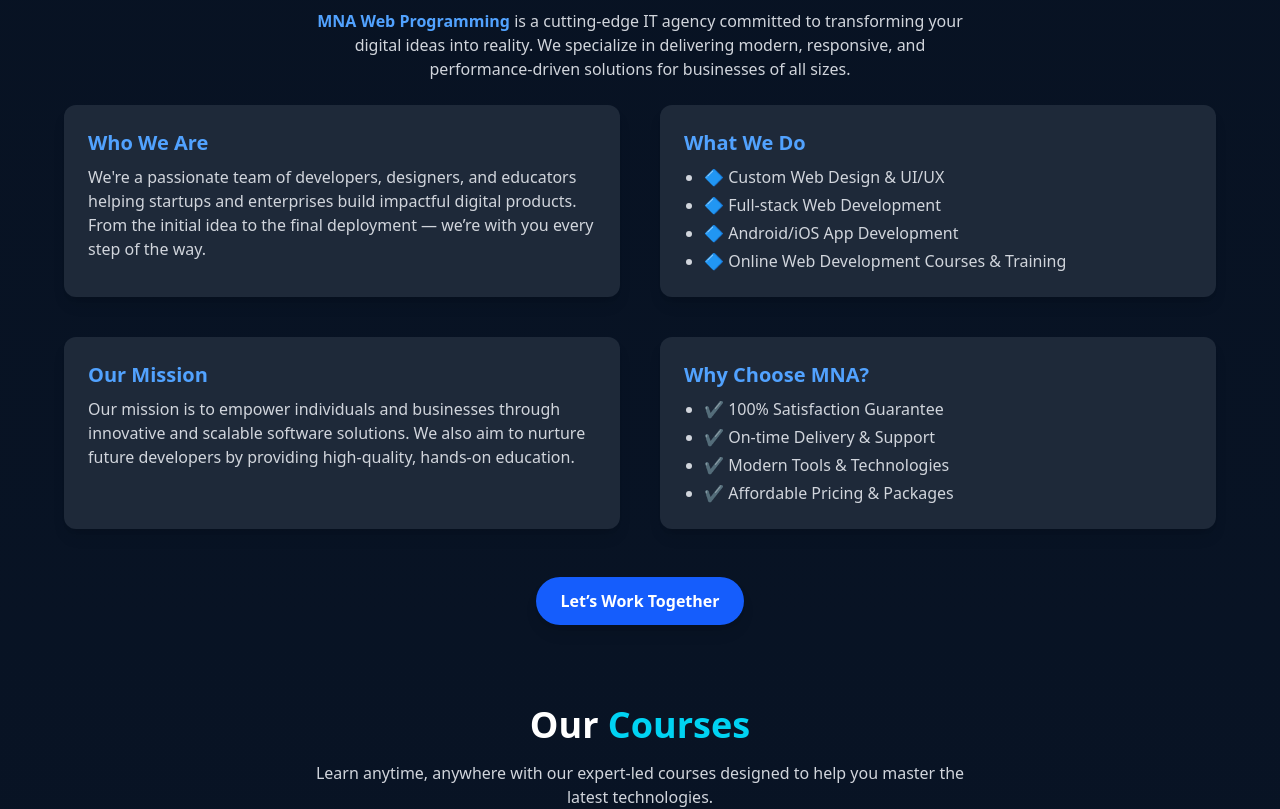
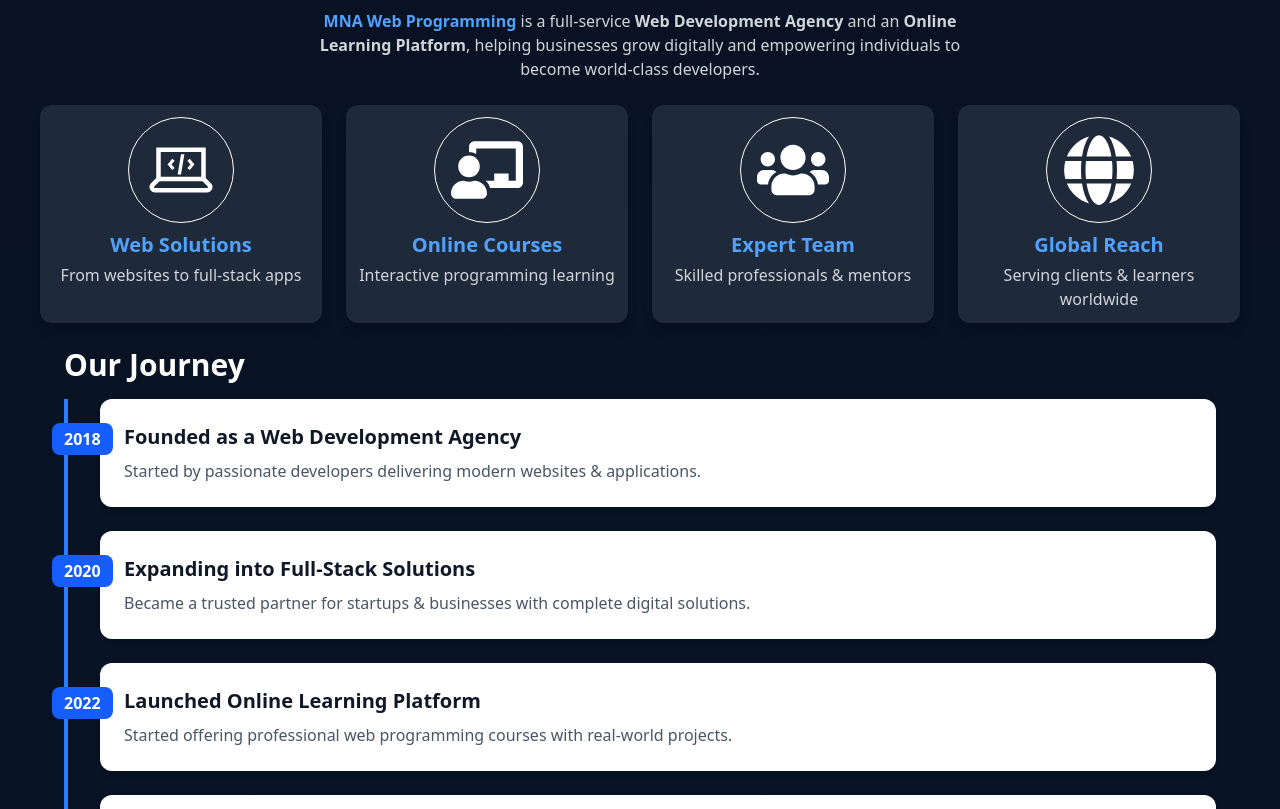
Before and after one commit to nurulazam-dev/mna-web-programming_v1, a Next.js app: page / in a window 1280 px wide. Shown: the part 6500-7309 px from the top of the page. Built offline with nearby package versions, Linux system fonts and the light colour scheme.

Commit message:
about-us component update

```diff
--- a/app/components/AboutUs.tsx
+++ b/app/components/AboutUs.tsx
@@ -1,9 +1,11 @@
 "use client";
 import { motion } from "framer-motion";
+import { FaChalkboardTeacher, FaGlobe, FaUsers } from "react-icons/fa";
+import { LiaLaptopCodeSolid } from "react-icons/lia";
 
 const AboutUs = () => {
   return (
-    <section className="py-10 px-6 md:px-16">
+    <section className="py-10 px-6">
       <motion.h2
         initial={{ opacity: 0, y: -30 }}
         whileInView={{ opacity: 1, y: 0 }}
@@ -22,11 +24,110 @@ const AboutUs = () => {
         className="text-gray-300 max-w-2xl mx-auto mb-6 text-center"
       >
         <span className="font-semibold text-blue-400">MNA Web Programming</span>{" "}
-        is a cutting-edge IT agency committed to transforming your digital ideas
-        into reality. We specialize in delivering modern, responsive, and
-        performance-driven solutions for businesses of all sizes.
+        is a full-service <strong>Web Development Agency</strong> and an{" "}
+        <strong>Online Learning Platform</strong>, helping businesses grow
+        digitally and empowering individuals to become world-class developers.
       </motion.p>
+      {/* Company Values / Stats */}
+      <motion.div
+        initial={{ opacity: 0, scale: 0.9 }}
+        whileInView={{ opacity: 1, scale: 1 }}
+        transition={{ duration: 0.6 }}
+        viewport={{ once: true }}
+        className="grid grid-cols-1 md:grid-cols-2 lg:grid-cols-4 gap-6 text-center px-4"
+      >
+        {[
+          {
+            icon: <LiaLaptopCodeSolid />,
+            title: "Web Solutions",
+            desc: "From websites to full-stack apps",
+          },
+          {
+            icon: <FaChalkboardTeacher />,
+            title: "Online Courses",
+            desc: "Interactive programming learning",
+          },
+          {
+            icon: <FaUsers />,
+            title: "Expert Team",
+            desc: "Skilled professionals & mentors",
+          },
+          {
+            icon: <FaGlobe />,
+            title: "Global Reach",
+            desc: "Serving clients & learners worldwide",
+          },
+        ].map((item, idx) => (
+          <div
+            key={idx}
+            className="bg-gray-800 rounded-xl shadow-lg px-2 py-3 hover:shadow-blue-500/30 hover:scale-[1.02] duration-300 hover:shadow-2xl transition"
+          >
+            <div className="flex justify-center items-center text-white mb-2">
+              <div className="border rounded-full text-7xl p-4">
+                {item.icon}
+              </div>
+            </div>
+            <h3 className="text-xl font-semibold text-blue-400 mb-1">
+              {item.title}
+            </h3>
+            <p className="text-gray-300">{item.desc}</p>
+          </div>
+        ))}
+      </motion.div>
+      {/* Timeline - Story */}
+      <div className="space-y-4 px-10 mt-6">
+        <motion.h3
+          initial={{ opacity: 0, y: 40 }}
+          whileInView={{ opacity: 1, y: 0 }}
+          transition={{ duration: 0.7 }}
+          viewport={{ once: true }}
+          className="text-3xl font-bold"
+        >
+          Our Journey
+        </motion.h3>
 
+        <div className="relative border-l-4 border-blue-500 pl-8 space-y-6">
+          {[
+            {
+              year: "2018",
+              title: "Founded as a Web Development Agency",
+              desc: "Started by passionate developers delivering modern websites & applications.",
+            },
+            {
+              year: "2020",
+              title: "Expanding into Full-Stack Solutions",
+              desc: "Became a trusted partner for startups & businesses with complete digital solutions.",
+            },
+            {
+              year: "2022",
+              title: "Launched Online Learning Platform",
+              desc: "Started offering professional web programming courses with real-world projects.",
+            },
+            {
+              year: "2024",
+              title: "Global Growth",
+              desc: "Now we serve clients worldwide and teach hundreds of learners every month.",
+            },
+          ].map((item, idx) => (
+            <motion.div
+              key={idx}
+              initial={{ opacity: 0, x: idx % 2 === 0 ? -80 : 80 }}
+              whileInView={{ opacity: 1, x: 0 }}
+              transition={{ duration: 0.6 }}
+              viewport={{ once: true }}
+              className="bg-white rounded-xl shadow-md p-6 relative"
+            >
+              <span className="absolute -left-12 top-6 bg-blue-600 text-white font-bold px-3 py-1 rounded-lg">
+                {item.year}
+              </span>
+              <h4 className="text-xl font-semibold text-gray-900 mb-2">
+                {item.title}
+              </h4>
+              <p className="text-gray-600">{item.desc}</p>
+            </motion.div>
+          ))}
+        </div>
+      </div>
       <motion.div
         initial={{ opacity: 0 }}
         whileInView={{ opacity: 1 }}
@@ -65,23 +166,23 @@ const AboutUs = () => {
             Our Mission
           </h3>
           <p className="text-gray-300">
-            Our mission is to empower individuals and businesses through
-            innovative and scalable software solutions. We also aim to nurture
-            future developers by providing high-quality, hands-on education.
+            To deliver <strong>innovative digital solutions</strong> and{" "}
+            <strong>empower learners</strong> by providing practical,
+            industry-level online courses in web development.
           </p>
         </div>
 
-        {/* Why Choose Us */}
+        {/* Our Vision */}
         <div className="bg-gray-800 rounded-xl shadow-lg p-6 hover:shadow-blue-500/30 hover:scale-[1.02] transition duration-300">
           <h3 className="text-xl font-semibold text-blue-400 mb-2">
-            Why Choose MNA?
+            Our Vision
           </h3>
-          <ul className="list-disc pl-5 text-gray-300 space-y-1">
-            <li>✔️ 100% Satisfaction Guarantee</li>
-            <li>✔️ On-time Delivery & Support</li>
-            <li>✔️ Modern Tools & Technologies</li>
-            <li>✔️ Affordable Pricing & Packages</li>
-          </ul>
+          <p className="text-gray-300">
+            To become a globally recognized{" "}
+            <strong>web development agency</strong> and the{" "}
+            <strong>number 1 online learning platform</strong> for aspiring
+            developers worldwide.
+          </p>
         </div>
       </motion.div>
 
```
Also changed, not shown: app/components/RegisterComponent.tsx (+7 -7 lines).
